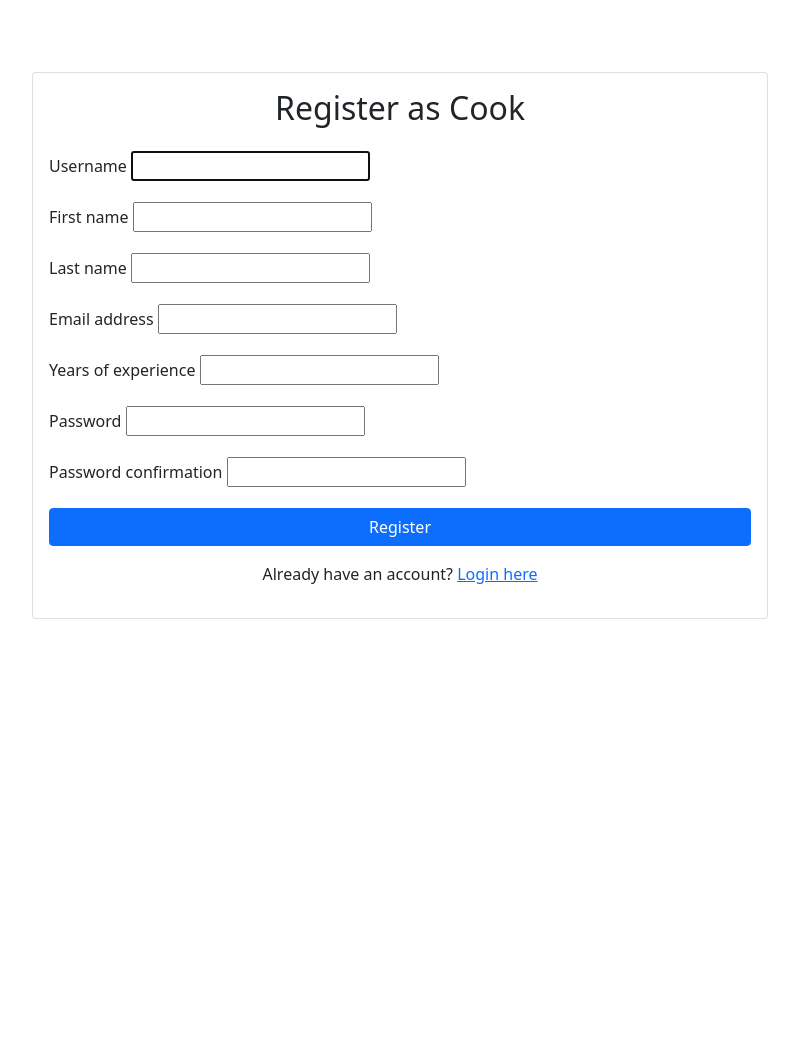
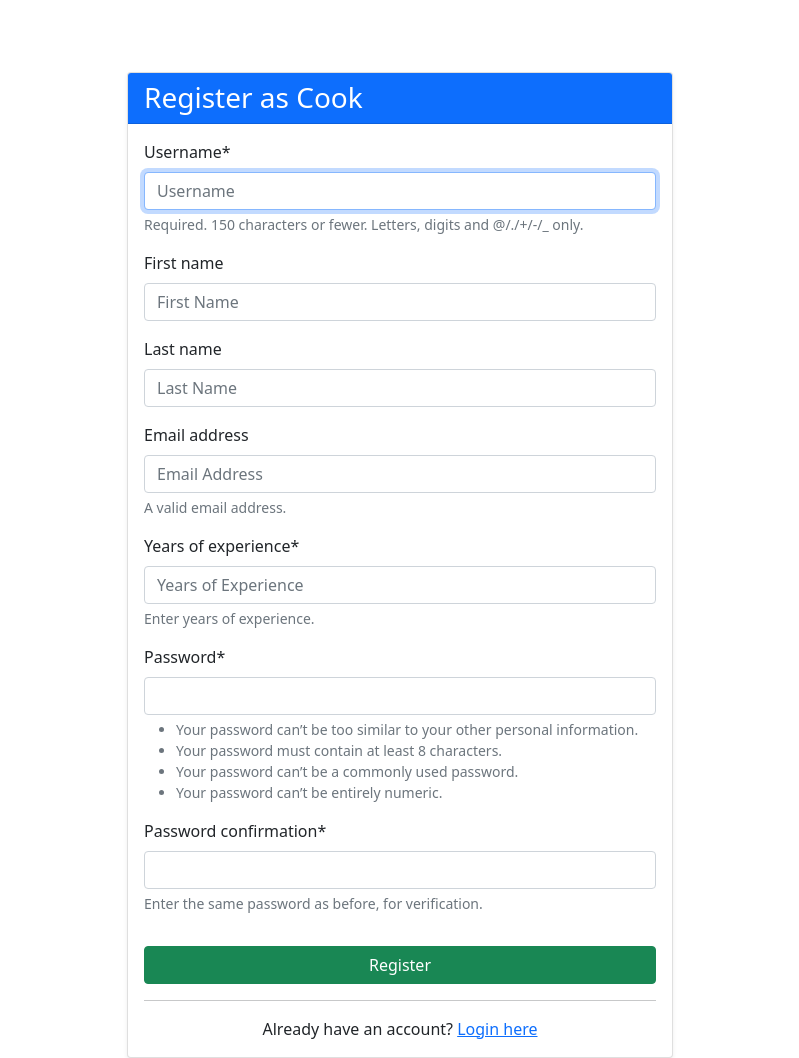
Before and after one commit to zaietsmo/restaurant-manager, a Django app: page /accounts/register/ in a window 1280 px wide. Shown: the part 56-1114 px from the top of the page, without its empty margins (240-1039 px from the left). Before the commit the page ends 675 px from the top, so only its background shows below. Run offline with Django 5.2, Linux system fonts and the light colour scheme; some libraries are stand-ins or nearby versions.

Commit message:
update: updated ui(registration,login, dish search, welcome user).

```diff
--- a/accounts/forms.py
+++ b/accounts/forms.py
@@ -1,11 +1,16 @@
 from django import forms
 from django.contrib.auth.forms import UserCreationForm
 from .models import Cook
+from crispy_forms.helper import FormHelper
+from crispy_forms.layout import Submit
 
 
 class CookCreationForm(UserCreationForm):
     years_of_experience = forms.IntegerField(
-        min_value=0, required=True, help_text="Enter years of experience."
+        min_value=0,
+        required=True,
+        help_text="Enter years of experience.",
+        widget=forms.NumberInput(attrs={"placeholder": "Years of Experience"}),
     )
 
     class Meta(UserCreationForm.Meta):
@@ -16,3 +21,26 @@ class CookCreationForm(UserCreationForm):
             "email",
             "years_of_experience",
         )
+        widgets = {
+            "username": forms.TextInput(attrs={"placeholder": "Username"}),
+            "password1": forms.PasswordInput(attrs={"placeholder": "Password"}),
+            "password2": forms.PasswordInput(attrs={"placeholder": "Confirm Password"}),
+            "first_name": forms.TextInput(attrs={"placeholder": "First Name"}),
+            "last_name": forms.TextInput(attrs={"placeholder": "Last Name"}),
+            "email": forms.EmailInput(attrs={"placeholder": "Email Address"}),
+        }
+        help_texts = {
+            "username": "Required. 150 characters or fewer. Letters, digits and @/./+/-/_ only.",
+            "email": "A valid email address.",
+        }
+
+    def __init__(self, *args, **kwargs):
+        super(CookCreationForm, self).__init__(*args, **kwargs)
+        self.helper = FormHelper()
+        self.helper.form_method = "post"
+
+    def clean_email(self):
+        email = self.cleaned_data.get("email")
+        if Cook.objects.filter(email=email).exists():
+            raise forms.ValidationError("A cook with this email already exists.")
+        return email
--- a/core/settings.py
+++ b/core/settings.py
@@ -39,6 +39,8 @@ INSTALLED_APPS = [
     "django.contrib.staticfiles",
     "accounts",
     "restaurant",
+    'crispy_forms',
+    'crispy_bootstrap5',
 ]
 
 MIDDLEWARE = [
@@ -128,3 +130,6 @@ AUTH_USER_MODEL = "accounts.Cook"
 LOGIN_REDIRECT_URL = "/"
 LOGIN_URL = "accounts:login"
 LOGOUT_REDIRECT_URL = "accounts:login"
+
+CRISPY_ALLOWED_TEMPLATE_PACKS = "bootstrap5"
+CRISPY_TEMPLATE_PACK = "bootstrap5"
--- a/requirements.txt
+++ b/requirements.txt
@@ -1 +1,3 @@
 Django~=5.1.3
+django-crispy-forms~=1.14.0
+crispy-bootstrap5~=0.6
--- a/restaurant/tests.py
+++ b/restaurant/tests.py
@@ -57,7 +57,7 @@ class ViewTests(TestCase):
 
     def test_dish_list_view_requires_login(self):
         response = self.client.get(reverse("restaurant:dish_list"))
-        self.assertEqual(response.status_code, 302)  # Redirect to login
+        self.assertEqual(response.status_code, 302)
 
     def test_dish_list_view_logged_in(self):
         cook = get_user_model().objects.create_user(
--- a/templates/base.html
+++ b/templates/base.html
@@ -18,6 +18,9 @@
           type="button"
           data-bs-toggle="collapse"
           data-bs-target="#navbarNav"
+          aria-controls="navbarNav"
+          aria-expanded="false"
+          aria-label="Toggle navigation"
         >
           <span class="navbar-toggler-icon"></span>
         </button>
@@ -35,7 +38,14 @@
             </li>
             {% endif %}
           </ul>
+          <ul class="navbar-nav">
             {% if user.is_authenticated %}
+            <li class="nav-item">
+              <span class="navbar-text me-3">
+                Welcome, {{ user.get_full_name }}!
+              </span>
+            </li>
+            <li class="nav-item">
               <form
                 method="post"
                 action="{% url 'accounts:logout' %}"
@@ -44,16 +54,16 @@
                 {% csrf_token %}
                 <button type="submit" class="btn btn-outline-light">Logout</button>
               </form>
+            </li>
             {% else %}
-          <ul class="navbar-nav">
             <li class="nav-item">
               <a class="nav-link" href="{% url 'accounts:login' %}">Login</a>
             </li>
             <li class="nav-item">
               <a class="nav-link" href="{% url 'accounts:register' %}">Register</a>
             </li>
+            {% endif %}
           </ul>
-          {% endif %}
         </div>
       </div>
     </nav>
@@ -61,8 +71,9 @@
     <div class="container mt-4">
       {% if messages %}
         {% for message in messages %}
-              <div class="alert alert-{{ message.tags }}">
+          <div class="alert alert-{{ message.tags }} alert-dismissible fade show" role="alert">
             {{ message }}
+            <button type="button" class="btn-close" data-bs-dismiss="alert" aria-label="Close"></button>
           </div>
         {% endfor %}
       {% endif %}
--- a/templates/registration/register.html
+++ b/templates/registration/register.html
@@ -1,28 +1,26 @@
-{% extends 'base.html' %} {% block content %}
+{% extends 'base.html' %}
+
+{% load crispy_forms_tags %}
+
+{% block content %}
 <div class="row justify-content-center">
-  <div class="col-md-8">
-    <div class="card mt-5">
-      <div class="card-body">
-        <h2 class="text-center mb-4">Register as Cook</h2>
-        <form method="post">
-          {% csrf_token %} {% for field in form %}
-          <div class="mb-3">
-            <label for="{{ field.id_for_label }}" class="form-label"
-              >{{ field.label }}</label
-            >
-            {{ field.errors }} {{ field }}
-          </div>
-          {% endfor %}
-          <button type="submit" class="btn btn-primary w-100">Register</button>
-        </form>
-        <div class="text-center mt-3">
-          <p>
-            Already have an account?
-            <a href="{% url 'accounts:login' %}">Login here</a>
-          </p>
+    <div class="col-md-6">
+        <div class="card mt-5 shadow-sm">
+            <div class="card-header bg-primary text-white">
+                <h3 class="mb-0">Register as Cook</h3>
+            </div>
+            <div class="card-body">
+                <form method="post" novalidate>
+                    {% csrf_token %}
+                    {{ form|crispy }}
+                    <button type="submit" class="btn btn-success w-100 mt-3">Register</button>
+                </form>
+                <hr>
+                <div class="text-center">
+                    <p class="mb-0">Already have an account? <a href="{% url 'accounts:login' %}">Login here</a></p>
+                </div>
+            </div>
         </div>
-      </div>
     </div>
-  </div>
 </div>
 {% endblock %}
```
Also changed, not shown: restaurant/forms.py (+24 -4 lines), restaurant/views.py (+20 -0 lines), templates/restaurant/dish_list.html (+64 -4 lines). Lines whose indentation alone changed are shown as unchanged.
